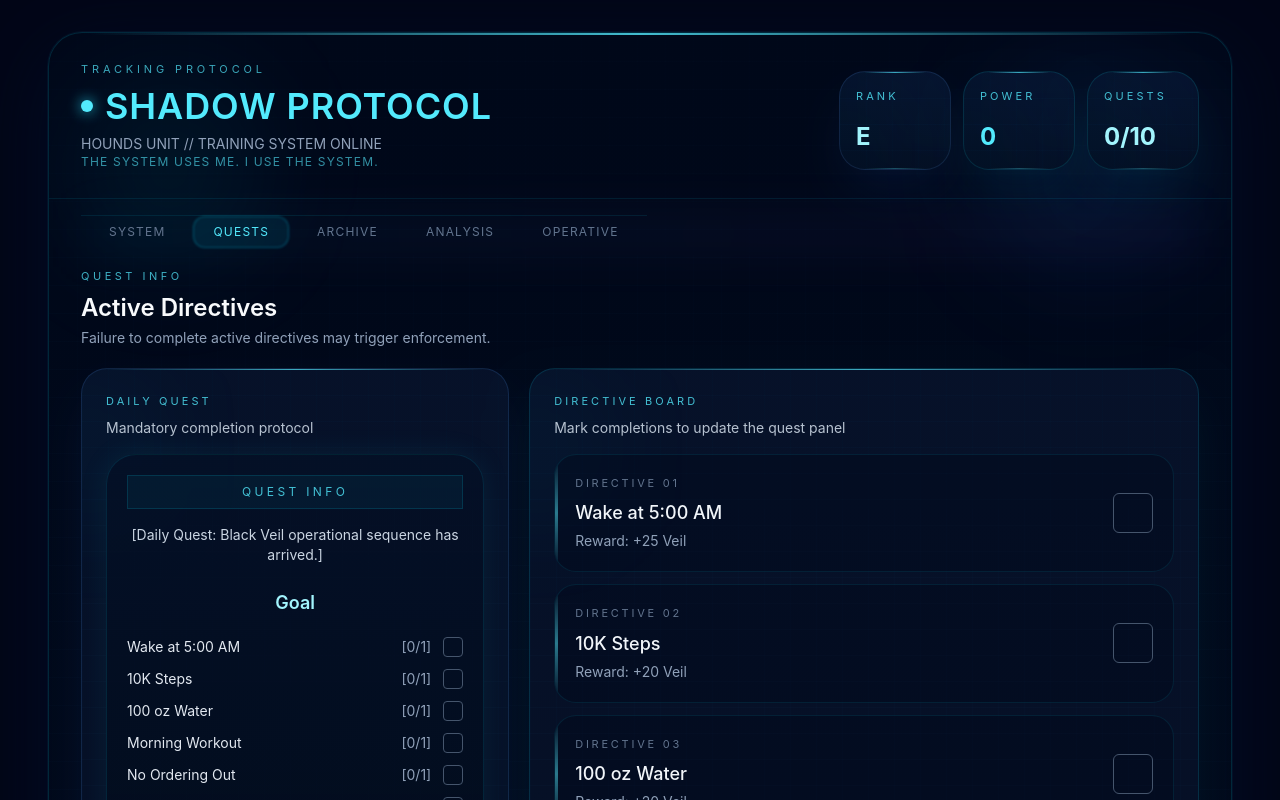
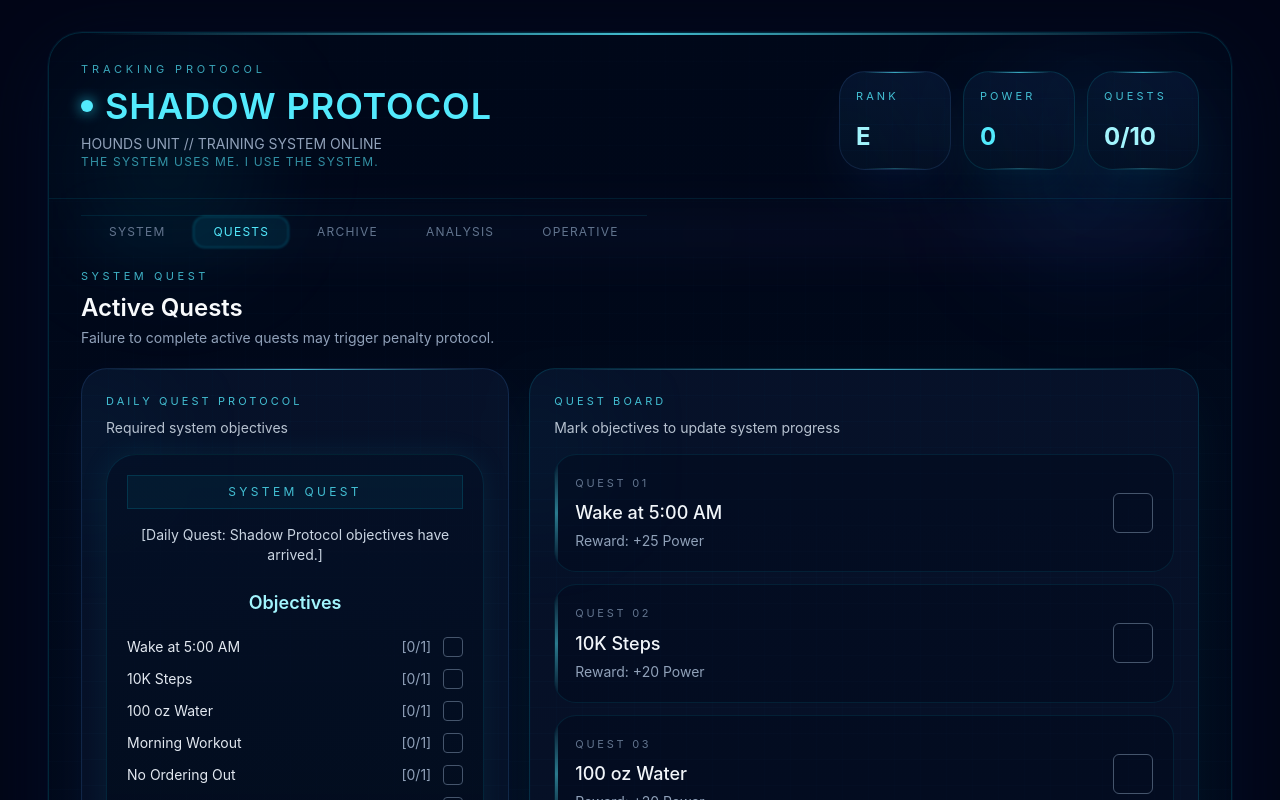
Before and after one commit to EvelynGutierre/black-veil, a React (Vite) app: page / in a window 1280 px wide. Both pictures are taken after a click on the button "QUESTS". Shown: the top 800 px of the page. Built offline with nearby package versions, Linux system fonts and the light colour scheme; no server answers; the database is empty.

Commit message:
finish system language pass

```diff
--- a/src/components/DirectivesTab.tsx
+++ b/src/components/DirectivesTab.tsx
@@ -16,30 +16,30 @@ export default function DirectivesTab({
   return (
     <div className="space-y-5">
       <SectionHeader
-        eyebrow="Quest Info"
-        title="Active Directives"
-        description="Failure to complete active directives may trigger enforcement."
+        eyebrow="System Quest"
+        title="Active Quests"
+        description="Failure to complete active quests may trigger penalty protocol."
       />
 
       <div className="grid gap-5 lg:grid-cols-[0.78fr_1.22fr]">
         <HoloPanel
-          title="Daily Quest"
-          subtitle="Mandatory completion protocol"
+          title="Daily Quest Protocol"
+          subtitle="Required system objectives"
           glow="blue"
         >
           <div className="mx-auto max-w-[420px] rounded-[30px] border border-cyan-400/12 bg-[linear-gradient(180deg,rgba(4,16,38,0.82)_0%,rgba(2,10,24,0.95)_100%)] p-5 shadow-[0_0_30px_rgba(34,211,238,0.08)]">
             <div className="mb-4 border border-cyan-400/15 bg-cyan-400/5 px-4 py-2 text-center">
               <p className="text-xs uppercase tracking-[0.28em] text-cyan-300/80">
-                Quest Info
+                System Quest
               </p>
             </div>
 
             <p className="text-center text-sm text-slate-300">
-              [Daily Quest: Black Veil operational sequence has arrived.]
+              [Daily Quest: Shadow Protocol objectives have arrived.]
             </p>
 
             <p className="mt-6 text-center text-lg font-semibold text-cyan-200">
-              Goal
+              Objectives
             </p>
 
             <div className="mt-5 space-y-3">
@@ -71,9 +71,9 @@ export default function DirectivesTab({
 
             <div className="mt-8 space-y-2 text-center text-sm leading-7 text-slate-300">
               <p>WARNING: Failure to complete</p>
-              <p>the daily quest will result in</p>
+              <p>the daily quest will result trigger</p>
               <p>
-                an appropriate <span className="text-pink-400">penalty</span>.
+                penatly <span className="text-pink-400">protocol</span>.
               </p>
             </div>
 
@@ -86,8 +86,8 @@ export default function DirectivesTab({
         </HoloPanel>
 
         <HoloPanel
-          title="Directive Board"
-          subtitle="Mark completions to update the quest panel"
+          title="Quest Board"
+          subtitle="Mark objectives to update system progress"
           glow="cyan"
         >
           <div className="space-y-3">
@@ -111,13 +111,13 @@ export default function DirectivesTab({
                 <div className="flex items-center justify-between gap-4">
                   <div>
                     <p className="text-[11px] uppercase tracking-[0.25em] text-slate-500">
-                      Directive {String(index + 1).padStart(2, "0")}
+                      Quest {String(index + 1).padStart(2, "0")}
                     </p>
                     <p className="mt-2 text-lg font-medium text-slate-100">
                       {directive.title}
                     </p>
                     <p className="mt-1 text-sm text-slate-400">
-                      Reward: +{directive.reward} Veil
+                      Reward: +{directive.reward} Power
                     </p>
                   </div>
 
--- a/src/components/IntelTab.tsx
+++ b/src/components/IntelTab.tsx
@@ -37,14 +37,14 @@ export default function IntelTab({
     <div className="space-y-5">
       <SectionHeader
         eyebrow="System Analysis"
-        title="Intel Dashboard"
-        description="Performance metrics and combat readiness evaluation."
+        title="System Analysis"
+        description="Live evaluation of combat readiness and system output."
       />
 
       <div className="grid gap-5 lg:grid-cols-[1.1fr_0.9fr]">
         <HoloPanel
-          title="Core Attributes"
-          subtitle="Derived from training and directive completion"
+          title="Operative Attributes"
+          subtitle="Derived from training output and quest completion"
           glow="blue"
         >
           <div className="grid gap-4 sm:grid-cols-2">
@@ -85,7 +85,7 @@ export default function IntelTab({
         >
           <div className="space-y-4 text-sm">
             <div className="flex justify-between">
-              <span className="text-slate-400">Total Veil</span>
+              <span className="text-slate-400">Total Power</span>
               <span className="font-medium text-cyan-300">
                 <AnimatedNumber value={totalVeil} />
               </span>
@@ -115,8 +115,8 @@ export default function IntelTab({
 
       <div className="grid gap-5 lg:grid-cols-2">
         <HoloPanel
-          title="Body Metrics"
-          subtitle="Physical trend tracking"
+          title="Physical Data"
+          subtitle="Body composition and recovery tracking"
           glow="blue"
         >
           <div className="space-y-3 text-sm">
--- a/src/components/OverviewTab.tsx
+++ b/src/components/OverviewTab.tsx
@@ -200,8 +200,8 @@ export default function OverviewTab({
 
             <p className="mt-3 text-sm text-slate-400">
               {dailyStatus === "Round Complete"
-                ? "All assigned directives are cleared."
-                : `${remainingDirectives.length} directives remain under observation.`}
+                ? "All assigned quests are cleared."
+                : `${remainingDirectives.length} quests remain under observation.`}
             </p>
           </HoloPanel>
 
@@ -327,7 +327,7 @@ export default function OverviewTab({
       </div>
 
       <HoloPanel
-        title="Remaining Questss"
+        title="Remaining Quests"
         subtitle="Incomplete objectives remain active"
         glow="violet"
       >
--- a/src/components/StatusTab.tsx
+++ b/src/components/StatusTab.tsx
@@ -36,12 +36,12 @@ export default function StatusTab({
   return (
     <div className="space-y-5">
       <SectionHeader
-        eyebrow="Status Window"
+        eyebrow="Operative Window"
         title="Operative Status"
         description="Live classification and attribute display."
       />
 
-      <HoloPanel title="Status" subtitle="Black Veil operative sheet" glow="violet">
+      <HoloPanel title="System Status" subtitle="Shadow Protocol operative sheet" glow="violet">
         <div className="mx-auto max-w-[980px] rounded-[34px] border border-fuchsia-400/20 bg-[linear-gradient(180deg,rgba(18,8,40,0.82)_0%,rgba(5,10,28,0.95)_100%)] p-6 shadow-[0_0_40px_rgba(217,70,239,0.12)]">
           <div className="mx-auto max-w-[700px] rounded-[24px] border border-cyan-200/30 bg-[linear-gradient(180deg,rgba(7,15,33,0.9)_0%,rgba(3,8,20,0.95)_100%)] p-6 shadow-[0_0_25px_rgba(34,211,238,0.08)]">
             <div className="mb-6 flex justify-center">
@@ -64,11 +64,11 @@ export default function StatusTab({
 
               <div className="space-y-2 text-sm">
                 <div className="flex gap-2">
-                  <span className="text-slate-500">Job:</span>
+                  <span className="text-slate-500">Class:</span>
                   <span className="text-cyan-200">{jobTitle}</span>
                 </div>
                 <div className="flex gap-2">
-                  <span className="text-slate-500">Title:</span>
+                  <span className="text-slate-500">System Title:</span>
                   <span className="text-cyan-200">{statusTitle}</span>
                 </div>
                 <div className="flex gap-2">
--- a/src/components/TrainingTab.tsx
+++ b/src/components/TrainingTab.tsx
@@ -44,12 +44,12 @@ export default function TrainingTab({
               </div>
 
               <div className="grid grid-cols-[1fr_auto] items-center gap-4">
-                <span className="text-slate-200">Hydration</span>
+                <span className="text-slate-200">Hydration (oz)</span>
                 <span className="text-slate-400">[{trainingLog.water || "--"}]</span>
               </div>
 
               <div className="grid grid-cols-[1fr_auto] items-center gap-4">
-                <span className="text-slate-200">Movement</span>
+                <span className="text-slate-200">Movement Count</span>
                 <span className="text-slate-400">[{trainingLog.steps || "--"}]</span>
               </div>
 
```
